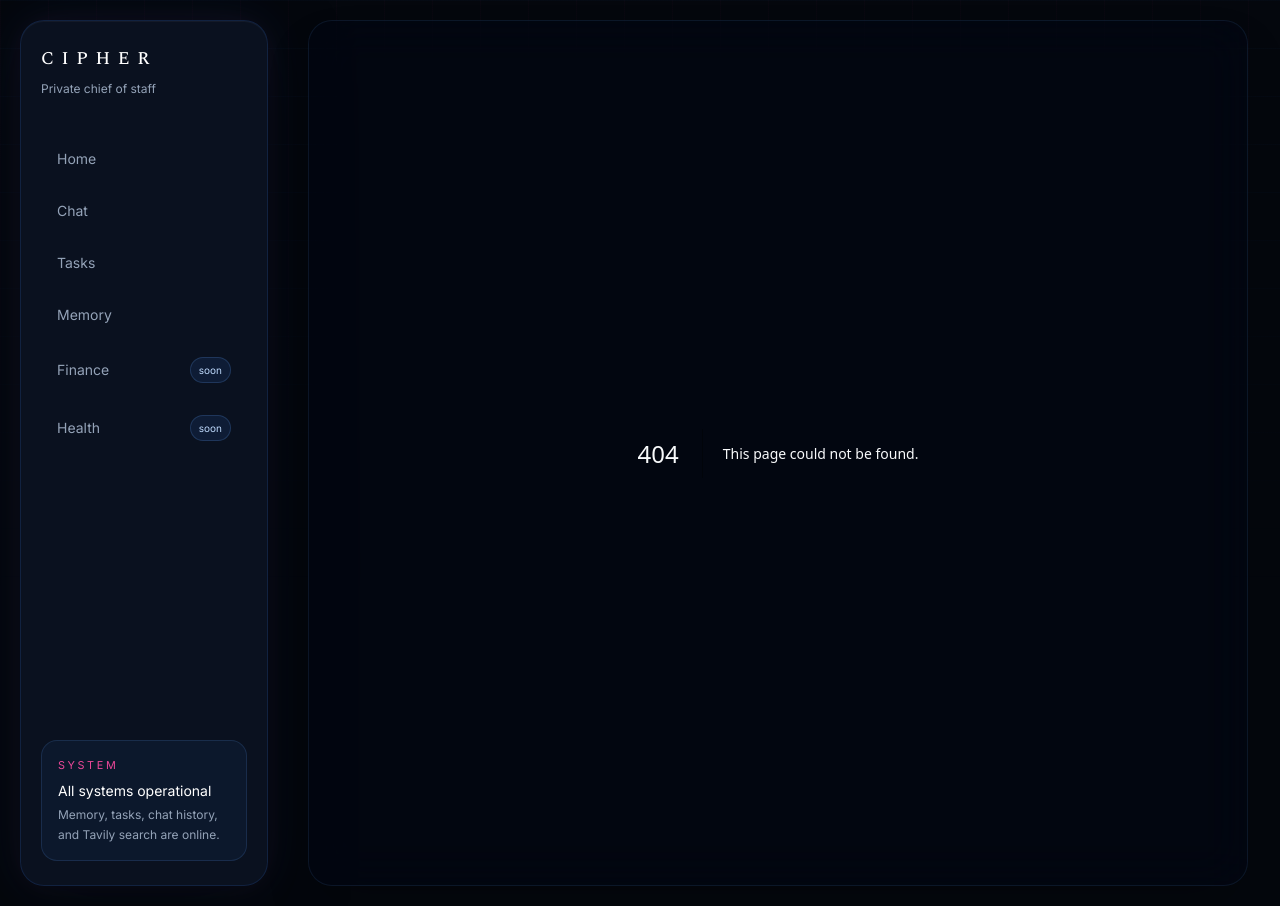
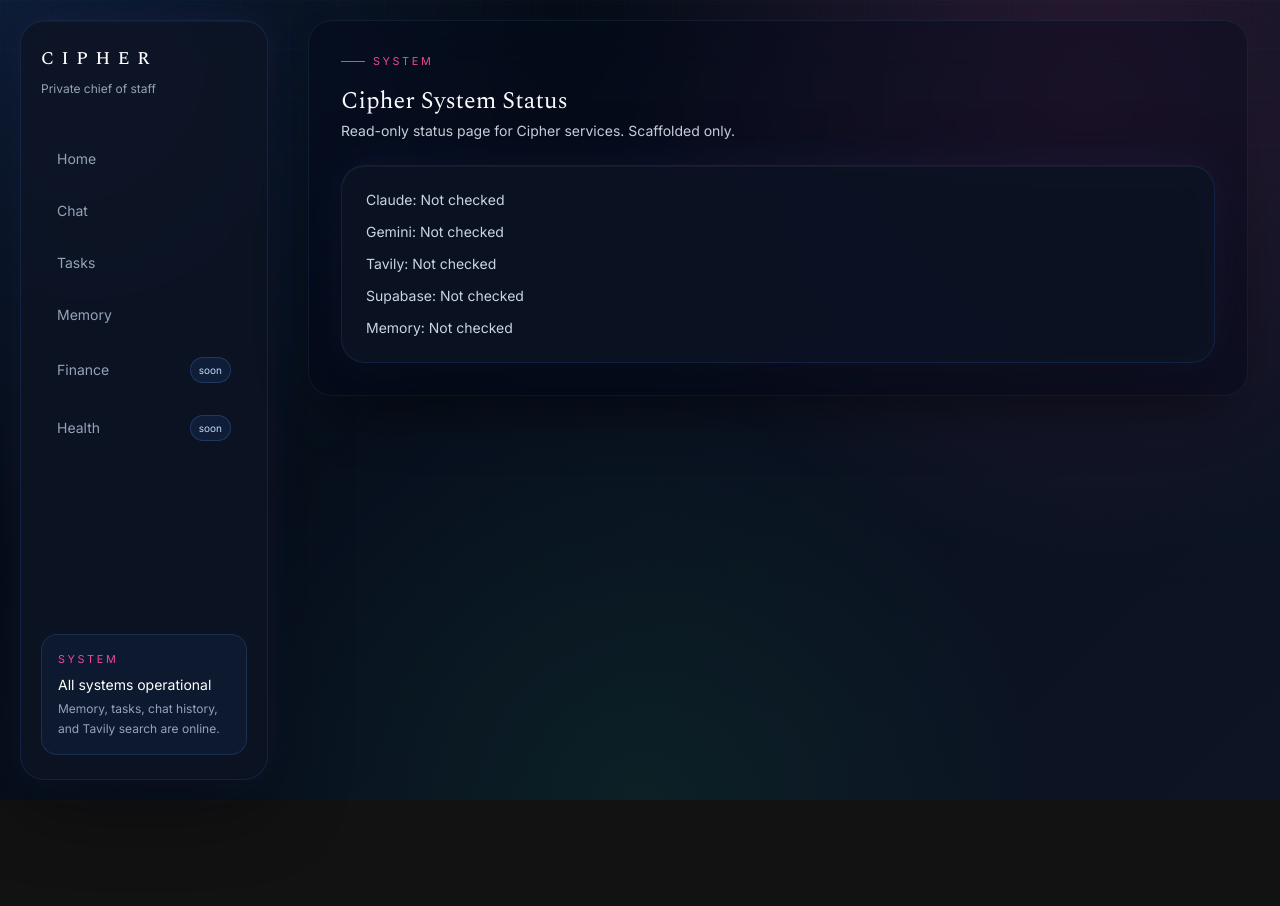
Before and after one commit to Buafra/cipher, a Next.js app: page /system in a window 1280 px wide. Before the commit this address had no page. After the commit the page ends 800 px from the top, so only its background shows below. Built offline with nearby package versions, Linux system fonts and the light colour scheme.

Commit message:
Add system status page

```diff
--- /dev/null
+++ b/app/system/page.tsx
@@ -0,0 +1,27 @@
+import { Eyebrow, Card } from "@/components/Card";
+
+export default function SystemPage() {
+  return (
+    <div className="space-y-6">
+      <div>
+        <Eyebrow>System</Eyebrow>
+        <h1 className="font-display text-2xl font-light text-paper">
+          Cipher System Status
+        </h1>
+        <p className="mt-1 text-sm text-paper-dim">
+          Read-only status page for Cipher services. Scaffolded only.
+        </p>
+      </div>
+
+      <Card>
+        <div className="space-y-3 text-sm text-paper-dim">
+          <p>Claude: Not checked</p>
+          <p>Gemini: Not checked</p>
+          <p>Tavily: Not checked</p>
+          <p>Supabase: Not checked</p>
+          <p>Memory: Not checked</p>
+        </div>
+      </Card>
+    </div>
+  );
+}
```
